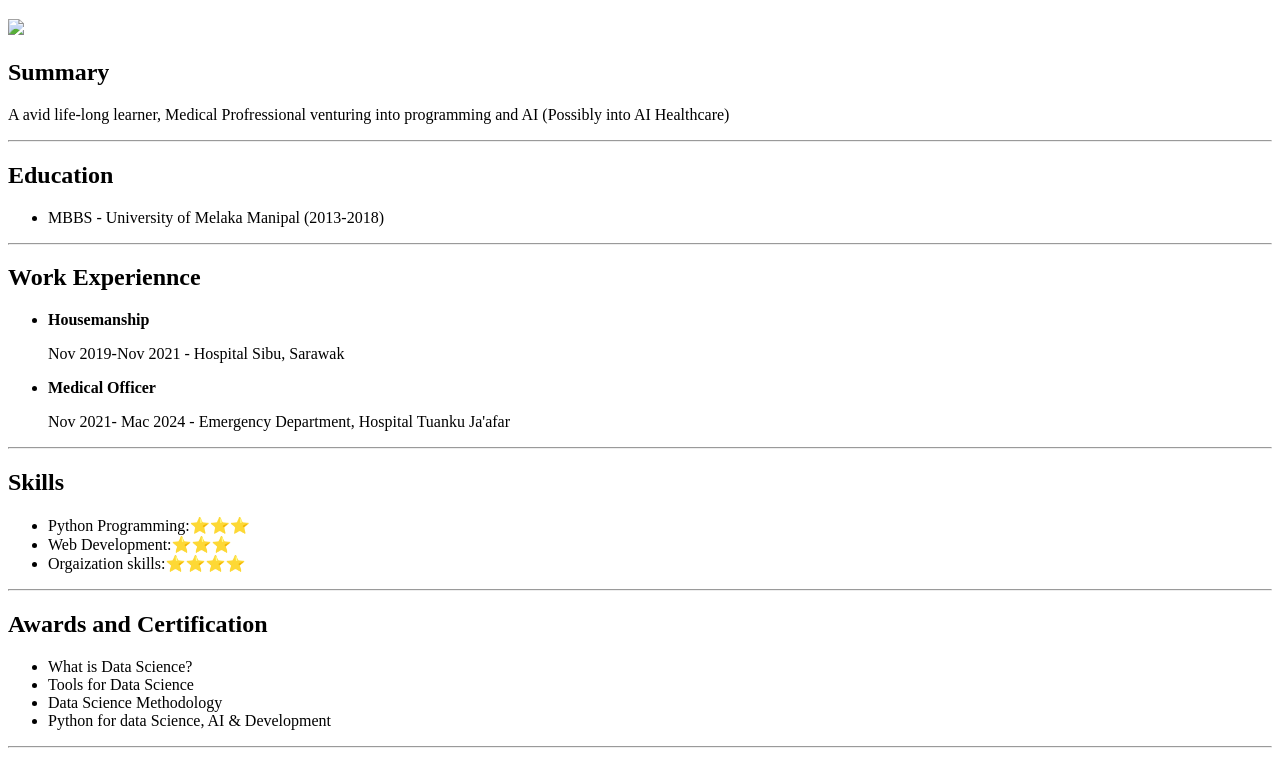
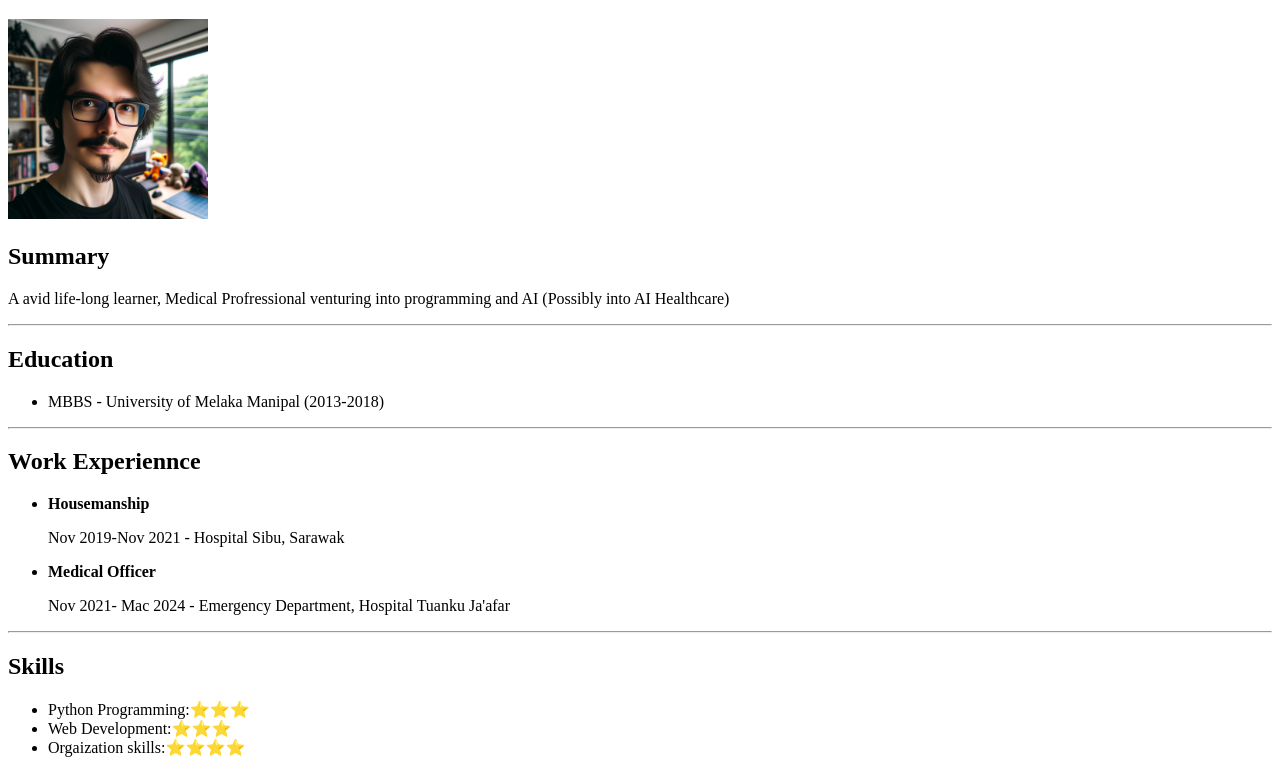
Before and after one commit to LeeGoggins/My-Resume, a plain HTML site: page index.html in a window 1280 px wide. Shown: the part 61-820 px from the top of the page. Drawn offline with Linux system fonts and the light colour scheme.

Commit message:
Update index.html

```diff
--- a/index.html
+++ b/index.html
@@ -7,7 +7,7 @@
 </head>
 <body>
 <h1>Lee CC</h1>
-<img src="./images/Animated Lee.png" height="200">
+<img src="./Animated Lee.png" height="200">
 <h2>Summary</h2>
 <p>A avid life-long learner, Medical Profressional venturing into programming and AI (Possibly into AI Healthcare) </p>
 <hr />
```
